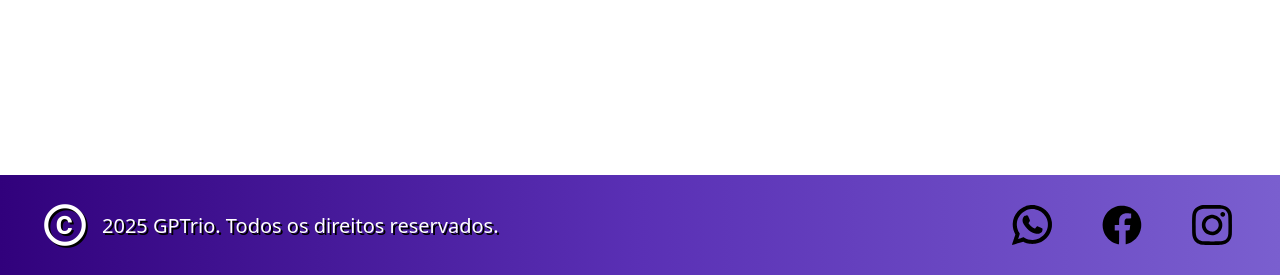
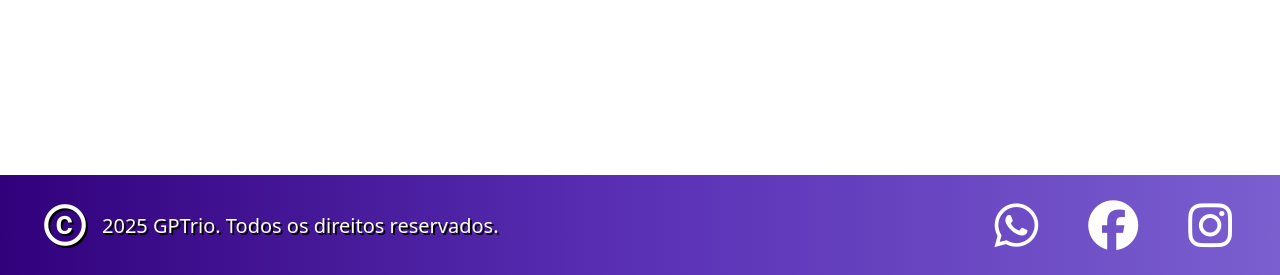
Before and after one commit to DanilloMatavelli/Projeto-Alex, a Flask app: page / in a window 1280 px wide. Shown: the part 525-800 px from the top of the page. Run offline with Flask 3, Linux system fonts and the light colour scheme.

Commit message:
Corrigindo icones footer

```diff
--- a/static/css/footer.css
+++ b/static/css/footer.css
@@ -54,3 +54,7 @@ p{
     margin-top: 25px;
     font-size: 20px;
 }
+
+.fa-brands{
+    font-size: var(--tamanho-icone);
+}
--- a/templates/footer.html
+++ b/templates/footer.html
@@ -1,4 +1,12 @@
 <link href="https://fonts.googleapis.com/icon?family=Material+Icons" rel="stylesheet">
+
+<link
+    rel="stylesheet"
+    href="https://cdnjs.cloudflare.com/ajax/libs/font-awesome/6.5.0/css/all.min.css"
+    integrity="sha512-..."
+    crossorigin="anonymous"
+    referrerpolicy="no-referrer"
+  />
 
 <link rel="stylesheet" href="/static/css/footer.css">
 
@@ -17,9 +25,9 @@
 
     <div class="icons2">
 
-      <span class="wpp"><img src="/static/icons/whatsapp.svg" alt="" class="wpp-icon" ></span>
-      <span class="face"><img src="/static/icons/facebook.svg" alt="" class="face-icon" ></span>
-      <span class="inst"><img src="/static/icons/instagram.svg" alt="" class="inst-icon"></span>
+      <i class="fa-brands fa-whatsapp"></i>
+      <i class="fa-brands fa-facebook"></i>
+      <i class="fa-brands fa-instagram" style="color: #ffffff;"></i>
 
     </div>
 
```
